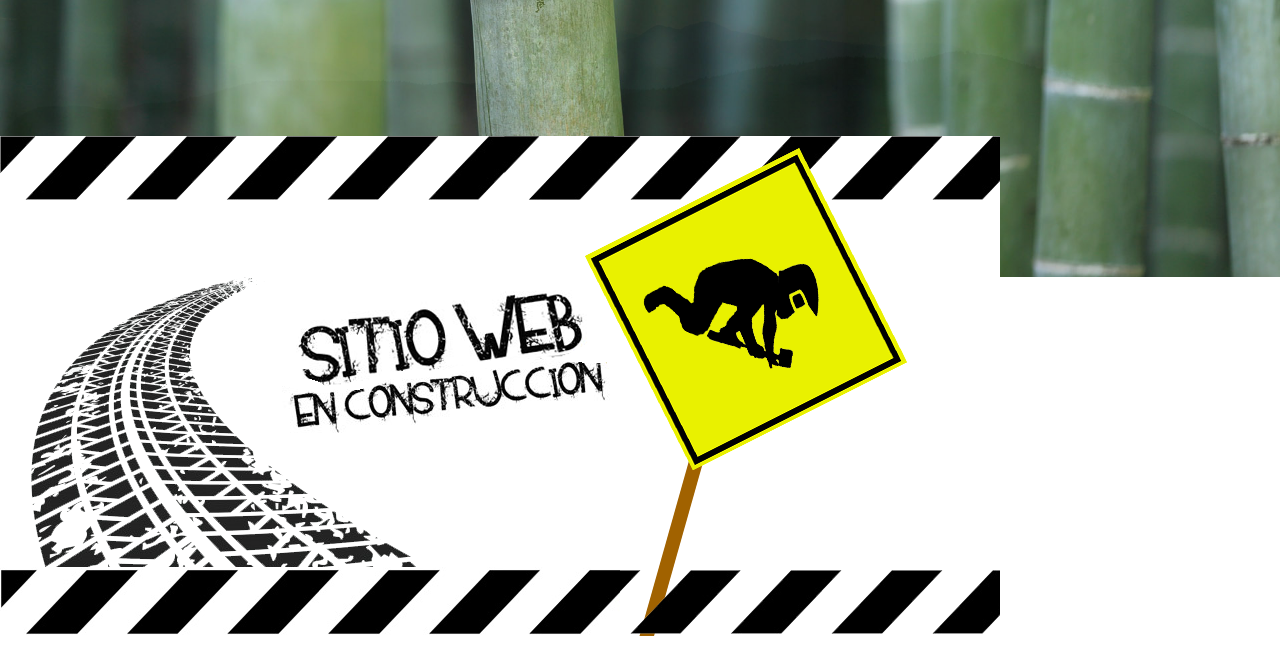
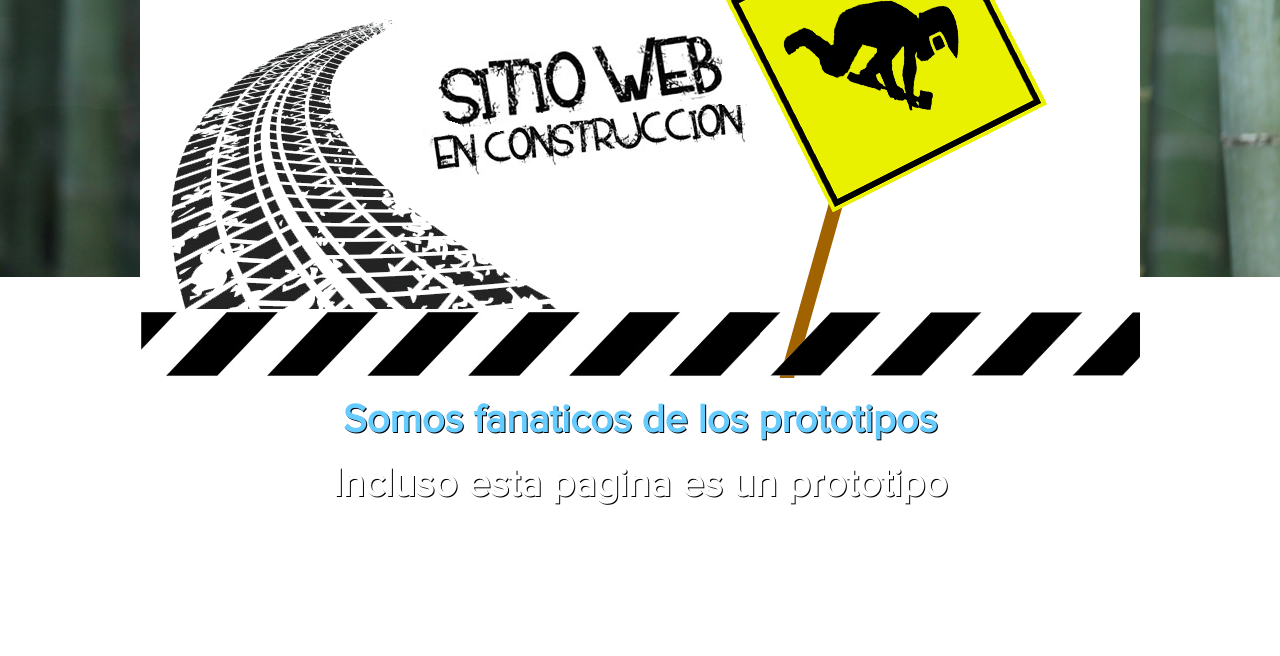
Before and after one commit to zeroceledon/zeroceledon.github.io, a plain HTML site: page index.html in a window 1280 px wide. Shown: the part 523-1179 px from the top of the page. Drawn offline with Linux system fonts and the light colour scheme.

Commit message:
asdsadas

```diff
--- a/index.html
+++ b/index.html
@@ -32,6 +32,9 @@
 			<div class="col-md-12 col-sm-12">
 				<img src="images/tm-easy-profile.jpg" style= "width: 200px ;" class="img-responsive img-circle tm-border" alt="templatemo easy profile">
 				<hr>
+				<div>
+					<img class="img-responsive" src="images/estamos-trabajando-para-usteh.png">
+				</div>
 				<h1 class="tm-title bold shadow">Somos fanaticos de los prototipos</h1>
 				<h1 class="white bold shadow">Incluso esta pagina es un prototipo</h1>
 			</div>
@@ -39,9 +42,7 @@
 	</div>
 </header>
 
-<div>
-	<img align="center" src="images/estamos-trabajando-para-usteh.png">
-</div>
+
 
 <!-- about and skills section
 <section class="container">
```
